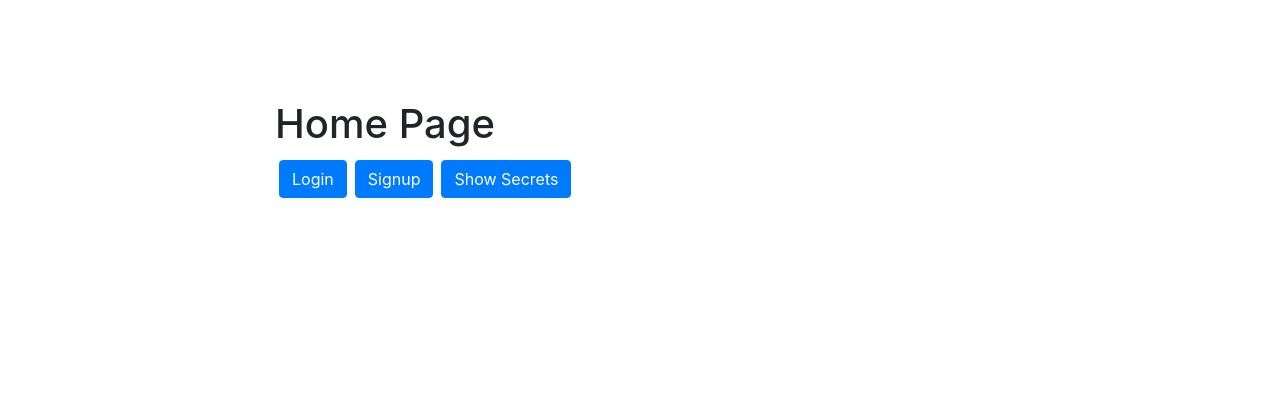
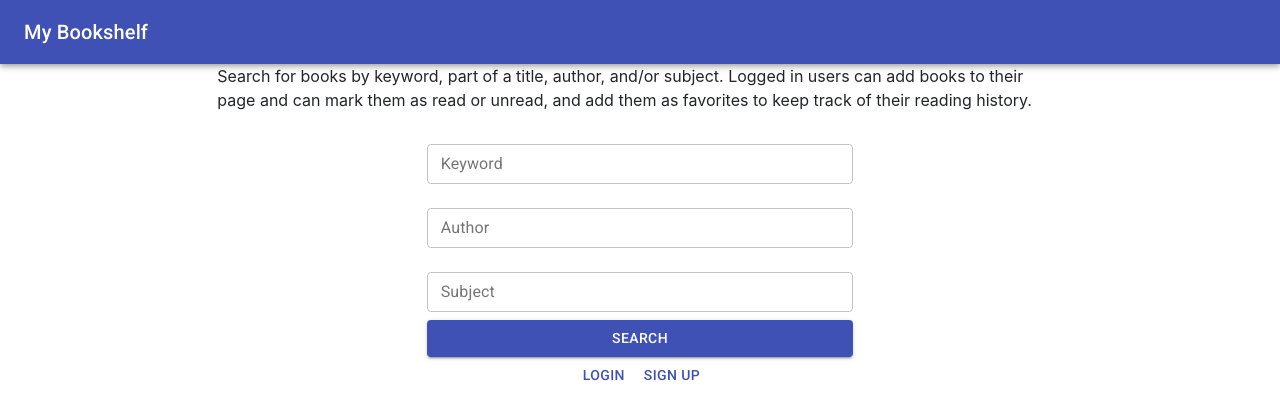
Before and after one commit to Kaleighspurio/Book-App, a React (Create React App) app in the folder client/: page / in a window 1280 px wide. Shown: the top 420 px of the page. Built offline with nearby package versions, Linux system fonts and the light colour scheme; no server answers.

Commit message:
installed material ui and began adding search component and home page

```diff
--- a/client/package.json
+++ b/client/package.json
@@ -3,6 +3,7 @@
   "version": "0.1.0",
   "private": true,
   "dependencies": {
+    "@material-ui/core": "^4.11.0",
     "@testing-library/jest-dom": "^4.2.4",
     "@testing-library/react": "^9.3.2",
     "@testing-library/user-event": "^7.1.2",
--- a/client/public/index.html
+++ b/client/public/index.html
@@ -13,6 +13,7 @@
       user's mobile device or desktop. See https://developers.google.com/web/fundamentals/web-app-manifest/
     -->
   <link rel="manifest" href="%PUBLIC_URL%/manifest.json" />
+  <link rel="stylesheet" href="https://fonts.googleapis.com/css?family=Roboto:300,400,500,700&display=swap" />
   <!--
       Notice the use of %PUBLIC_URL% in the tags above.
       It will be replaced with the URL of the `public` folder during the build.
--- a/client/src/App.js
+++ b/client/src/App.js
@@ -1,10 +1,15 @@
-import React, { useContext } from "react";
-import { Route, Switch, BrowserRouter as Router, Redirect } from "react-router-dom";
-import { AuthProvider, AuthContext } from "./AuthContext";
-import Home from "./pages/Home";
-import Signup from "./pages/Signup";
-import Login from "./pages/Login";
-import Members from "./pages/Members";
+import React, { useContext } from 'react';
+import {
+  Route,
+  Switch,
+  BrowserRouter as Router,
+  Redirect,
+} from 'react-router-dom';
+import { AuthProvider, AuthContext } from './AuthContext';
+import Home from './pages/Home';
+// import Signup from "./pages/Signup";
+// import Login from "./pages/OldPages/Login";
+// import Members from "./pages/Members";
 
 // Even though this is the App.js file, in the end we are not exactly exporting
 // the App component.  We actually set up the app component to implement our react
@@ -15,7 +20,7 @@ function App() {
   // we use isAuth to determine whether the user is logged in, and setIsAuth
   // to change their status on logout.
   const { isAuth, setIsAuth } = useContext(AuthContext);
-  console.log("App auth: ", isAuth);
+  console.log('App auth: ', isAuth);
 
   // here we are ceating a private route wrapper to prevent front end routing to
   // restricted pages.  The ({ component: Component, ...rest })  argument that is
@@ -25,7 +30,7 @@ function App() {
   const PrivateRoute = ({ component: Component, ...rest }) => (
     <Route
       {...rest}
-      render={props =>
+      render={(props) =>
         isAuth ? <Component {...props} /> : <Redirect to="/login" />
       }
     />
@@ -33,16 +38,12 @@ function App() {
 
   return (
     <Router>
-      <Switch>
-        <Route
-          exact
-          path="/"
-          render={props => <Home {...props} />}
-        />
-        <Route exact path="/login" render={props => <Login {...props} />} />
+      {/* <Switch> */}
+      <Route exact path="/" component={Home} />
+      {/* <Route exact path="/login" render={props => <Login {...props} />} />
         <Route exact path="/signup" render={props => <Signup {...props} />} />
         <PrivateRoute exact path="/members" component={Members} />
-      </Switch>
+      </Switch> */}
     </Router>
   );
 }
--- /dev/null
+++ b/client/src/components/Navbar/Navbar.js
@@ -0,0 +1,18 @@
+import React from 'react';
+import AppBar from '@material-ui/core/AppBar';
+import Toolbar from '@material-ui/core/Toolbar';
+import Typography from '@material-ui/core/Typography';
+
+export default function Navbar() {
+  return (
+    <>
+      <div>
+        <AppBar position="static" color="primary">
+          <Toolbar>
+            <Typography variant="h6">My Bookshelf</Typography>
+          </Toolbar>
+        </AppBar>
+      </div>
+    </>
+  );
+}
--- /dev/null
+++ b/client/src/components/Search/Search.js
@@ -0,0 +1,39 @@
+import React, { useState } from 'react';
+import TextField from '@material-ui/core/TextField';
+import Button from '@material-ui/core/Button';
+
+export default function Search() {
+
+    // Handle input change functions
+  return (
+    <form noValidate autoComplete="off">
+      <TextField
+        id="outlined-basic"
+        label="Keyword"
+        variant="outlined"
+        fullWidth="true"
+        margin="normal"
+        size="small"
+      />
+      <TextField
+        id="outlined-basic"
+        label="Author"
+        variant="outlined"
+        fullWidth="true"
+        margin="normal"
+        size="small"
+      />
+      <TextField
+        id="outlined-basic"
+        label="Subject"
+        variant="outlined"
+        fullWidth="true"
+        margin="normal"
+        size="small"
+      />
+      <Button color="primary" fullWidth="true" variant="contained">
+        Search
+      </Button>
+    </form>
+  );
+}
--- a/client/src/pages/Home.js
+++ b/client/src/pages/Home.js
@@ -1,90 +1,35 @@
-import React, { useContext, useState } from "react";
-import { AuthContext } from "../AuthContext";
-import "../App.css";
-import { Container, Row, Button, Col } from "react-bootstrap";
-import Axios from "axios";
+import React from 'react';
+import Nav from '../components/Navbar/Navbar';
+import Search from '../components/Search/Search';
+import { Button } from '@material-ui/core';
+import Grid from '@material-ui/core/Grid';
 
-function Home(props) {
+export default function Home() {
+  return (
+    <>
+      <Nav />
+      <div>
+        <Grid container justify="center" spacing={3}>
+          <Grid item xs={10} sm={8} md={8}>
+            <p>
+              Search for books by keyword, part of a title, author, and/or
+              subject. Logged in users can add books to their page and can mark
+              them as read or unread, and add them as favorites to keep track of
+              their reading history.
+            </p>
+          </Grid>
+        </Grid>
+        <Grid container justify="center">
+            <Grid item xs={8} sm={6} md={4}>
+               <Search />
+            </Grid>
 
-  const { isAuth, logout } = useContext(AuthContext);
-
-  const [secret, setSecret] = useState("");
-
-  // this function is duplicated in the Members page component
-  // consider refactor
-  const getSecret = async () => {
-    const secretResponse = await Axios.get("/api/secrets");
-    console.log(secretResponse.data);
-    setSecret(secretResponse.data);
-  };
-
-  return (
-    <Container className="signup">
-      <Row>
-        <Col md={{ span: 8, offset: 2 }}>
-          <h1>Home Page</h1>
-          {isAuth ? (
-            <>
-              <Button
-                className="m-1"
-                onClick={e => {
-                  e.preventDefault();
-                  setSecret('');
-                  logout();
-                }}
-              >
-                Logout
-              </Button>
-              <Button
-                className="m-1"
-                onClick={e => {
-                  e.preventDefault();
-                  props.history.push("/members");
-                }}
-              >
-                Members
-              </Button>
-            </>
-          ) : (
-            <>
-              <Button
-                className="m-1"
-                onClick={e => {
-                  e.preventDefault();
-                  props.history.push("/login");
-                }}
-              >
-                Login
-              </Button>
-              <Button
-                className="m-1"
-                onClick={e => {
-                  e.preventDefault();
-                  props.history.push("/signup");
-                }}
-              >
-                Signup
-              </Button>
-            </>
-          )}
-          <Button
-            className="m-1"
-            onClick={e => {
-              e.preventDefault();
-              getSecret();
-            }}
-          >
-            Show Secrets
-          </Button>
-        </Col>
-      </Row>
-      <Row>
-        <Col md={{ span: 8, offset: 2 }}>
-          <h1>{secret}</h1>
-        </Col>
-      </Row>
-    </Container>
+        </Grid>
+        <Grid container justify="center">
+          <Button color="primary">Login</Button>
+          <Button color="primary">Sign up</Button>
+        </Grid>
+      </div>
+    </>
   );
 }
-
-export default Home;
--- /dev/null
+++ b/client/src/pages/OldPages/Home.js
@@ -0,0 +1,90 @@
+import React, { useContext, useState } from "react";
+import { AuthContext } from "../../AuthContext";
+import "../App.css";
+import { Container, Row, Button, Col } from "react-bootstrap";
+import Axios from "axios";
+
+function Home(props) {
+
+  const { isAuth, logout } = useContext(AuthContext);
+
+  const [secret, setSecret] = useState("");
+
+  // this function is duplicated in the Members page component
+  // consider refactor
+  const getSecret = async () => {
+    const secretResponse = await Axios.get("/api/secrets");
+    console.log(secretResponse.data);
+    setSecret(secretResponse.data);
+  };
+
+  return (
+    <Container className="signup">
+      <Row>
+        <Col md={{ span: 8, offset: 2 }}>
+          <h1>Home Page</h1>
+          {isAuth ? (
+            <>
+              <Button
+                className="m-1"
+                onClick={e => {
+                  e.preventDefault();
+                  setSecret('');
+                  logout();
+                }}
+              >
+                Logout
+              </Button>
+              <Button
+                className="m-1"
+                onClick={e => {
+                  e.preventDefault();
+                  props.history.push("/members");
+                }}
+              >
+                Members
+              </Button>
+            </>
+          ) : (
+            <>
+              <Button
+                className="m-1"
+                onClick={e => {
+                  e.preventDefault();
+                  props.history.push("/login");
+                }}
+              >
+                Login
+              </Button>
+              <Button
+                className="m-1"
+                onClick={e => {
+                  e.preventDefault();
+                  props.history.push("/signup");
+                }}
+              >
+                Signup
+              </Button>
+            </>
+          )}
+          <Button
+            className="m-1"
+            onClick={e => {
+              e.preventDefault();
+              getSecret();
+            }}
+          >
+            Show Secrets
+          </Button>
+        </Col>
+      </Row>
+      <Row>
+        <Col md={{ span: 8, offset: 2 }}>
+          <h1>{secret}</h1>
+        </Col>
+      </Row>
+    </Container>
+  );
+}
+
+export default Home;
--- a/client/src/pages/Login.js
+++ b/client/src/pages/OldPages/Login.js
@@ -1,7 +1,7 @@
 import React, { useContext } from 'react';
 import { Redirect } from 'react-router-dom'
 import '../App.css';
-import { AuthContext } from '../AuthContext'
+import { AuthContext } from '../../AuthContext'
 import Container from 'react-bootstrap/Container'
 import Row from 'react-bootstrap/Row'
 import Col from 'react-bootstrap/Col';
--- a/client/src/pages/Signup.js
+++ b/client/src/pages/OldPages/Signup.js
@@ -1,6 +1,6 @@
 import React from 'react'
 import "../App.css";
-import SignupForm from "../components/SignupForm";
+import SignupForm from "../components/oldComponents/SignupForm";
 import Container from "react-bootstrap/Container";
 import Row from "react-bootstrap/Row";
 import Col from "react-bootstrap/Col";
```
Also changed, not shown: client/src/components/oldComponents/LoginForm.js (renamed from client/src/components/LoginForm.js), client/src/components/oldComponents/SignupForm.js (renamed from client/src/components/SignupForm.js), client/src/pages/OldPages/Members.js (renamed from client/src/pages/Members.js), 2 other files (tests, documents, lock files or other folders).
